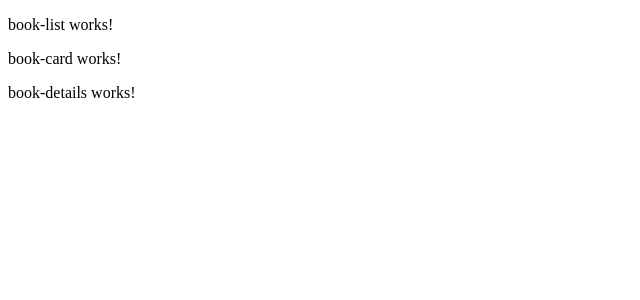
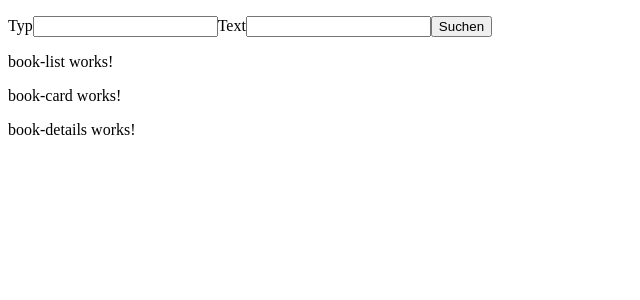
Before and after one commit to jspieckermann/book-finder, an Angular app: page / in a window 1280 px wide. Shown: the top 300 px of the page, without its empty margins (0-640 px from the left). Built offline with nearby package versions, Linux system fonts and the light colour scheme; no server answers.

Commit message:
Create book service

```diff
--- a/src/app/app.module.ts
+++ b/src/app/app.module.ts
@@ -8,6 +8,7 @@ import { BookCardComponent } from './book-card/book-card.component';
 import { BookDetailsComponent } from './book-details/book-details.component';
 import { BookListComponent } from './book-list/book-list.component';
 import { BookSearchComponent } from './book-search/book-search.component';
+import { ReactiveFormsModule } from '@angular/forms';
 
 @NgModule({
   declarations: [
@@ -20,7 +21,8 @@ import { BookSearchComponent } from './book-search/book-search.component';
   imports: [
     BrowserModule,
     AppRoutingModule,
-    HttpClientModule
+    HttpClientModule,
+    ReactiveFormsModule
   ],
   providers: [],
   bootstrap: [AppComponent]
--- a/src/app/book-search/book-search.component.html
+++ b/src/app/book-search/book-search.component.html
@@ -1 +1,11 @@
 <p>{{result.totalItems}}</p>
+
+<form [formGroup]='filterForm' (ngSubmit)="onSubmit()">
+    <div>
+        <label for="type">Typ</label>
+        <input id="type" type="text" formControlName="type">
+        <label for="content">Text</label>
+        <input id="content" type="text" formControlName="content">
+        <button class="button" type="submit">Suchen</button>
+    </div>
+</form>
--- a/src/app/book-search/book-search.component.ts
+++ b/src/app/book-search/book-search.component.ts
@@ -1,6 +1,7 @@
 import { Component, OnInit } from '@angular/core';
 import { SearchResult } from '../model/model';
-import { SearchService } from '../services/search.service';
+import { FormBuilder } from '@angular/forms';
+import { BookService } from '../services/book.service';
 
 @Component({
   selector: 'app-book-search',
@@ -11,11 +12,22 @@ export class BookSearchComponent implements OnInit {
 
   result: SearchResult = {} as SearchResult;
 
-  constructor(private searchService: SearchService) {
-    this.searchService.getBookByIsbn('1234').subscribe((data: SearchResult) => this.result = data);
+  filterForm = this.formBuilder.group({
+    type: '',
+    content: ''
+  });
+
+  constructor(private bookService: BookService, private formBuilder: FormBuilder) {
+    this.bookService.currentResult.subscribe((data: SearchResult) => this.result = data);
   }
 
   ngOnInit(): void {
   }
 
+  onSubmit(): void {
+    console.log(this.filterForm.value);
+    this.bookService.applyIsbnFilter(this.filterForm.value.content);
+    this.filterForm.reset();
+  }
+
 }
--- /dev/null
+++ b/src/app/services/book.service.ts
@@ -0,0 +1,22 @@
+import { Injectable } from '@angular/core';
+import { BehaviorSubject, Observable } from 'rxjs';
+import { SearchResult } from '../model/model';
+import { HttpService } from './http.service';
+
+@Injectable({
+  providedIn: 'root'
+})
+export class BookService {
+
+  private readonly urlBooksApi = 'https://www.googleapis.com/books/v1/volumes?q=isbn:';
+  private dataSource = new BehaviorSubject<SearchResult>({} as SearchResult);
+
+  currentResult = this.dataSource.asObservable();
+
+  constructor(private http: HttpService) { }
+
+   applyIsbnFilter(isbn: string): void {
+    this.http.doGet(this.urlBooksApi + isbn).subscribe((data) => this.dataSource.next(data as SearchResult));
+  }
+
+}
--- a/src/app/services/search.service.ts
+++ /dev/null
@@ -1,18 +0,0 @@
-import { Injectable } from '@angular/core';
-import { Observable } from 'rxjs';
-import { SearchResult } from '../model/model';
-import { HttpService } from './http.service';
-
-@Injectable({
-  providedIn: 'root'
-})
-export class SearchService {
-
-  private readonly urlBooksApi = 'https://www.googleapis.com/books/v1/volumes?q=isbn:';
-
-  constructor(private http: HttpService) { }
-
-  getBookByIsbn(isbn: string): Observable<SearchResult> {
-    return this.http.doGet(this.urlBooksApi + '0735619621');
-  }
-}
```
Also changed, not shown: 1 other file (tests, documents, lock files or other folders).
